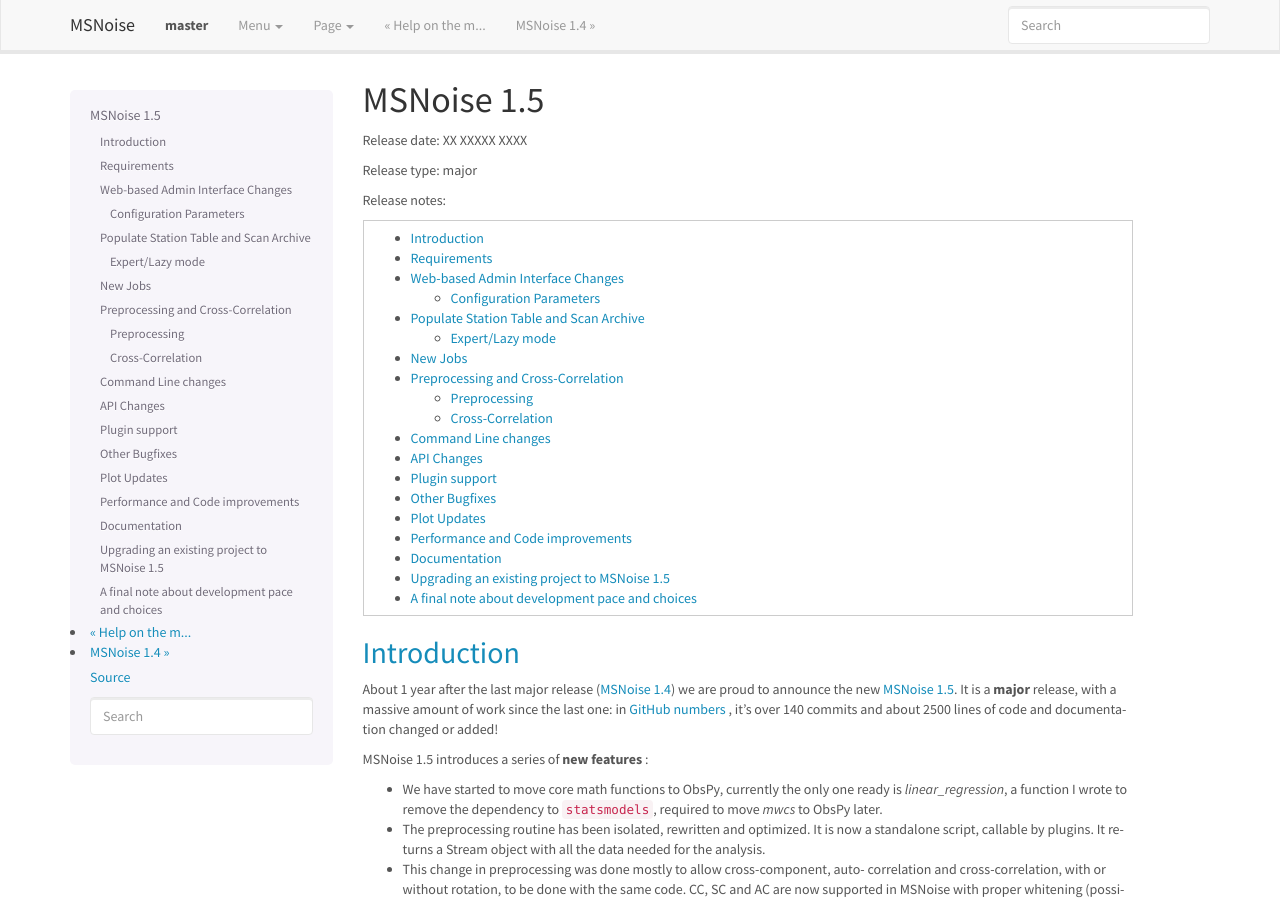
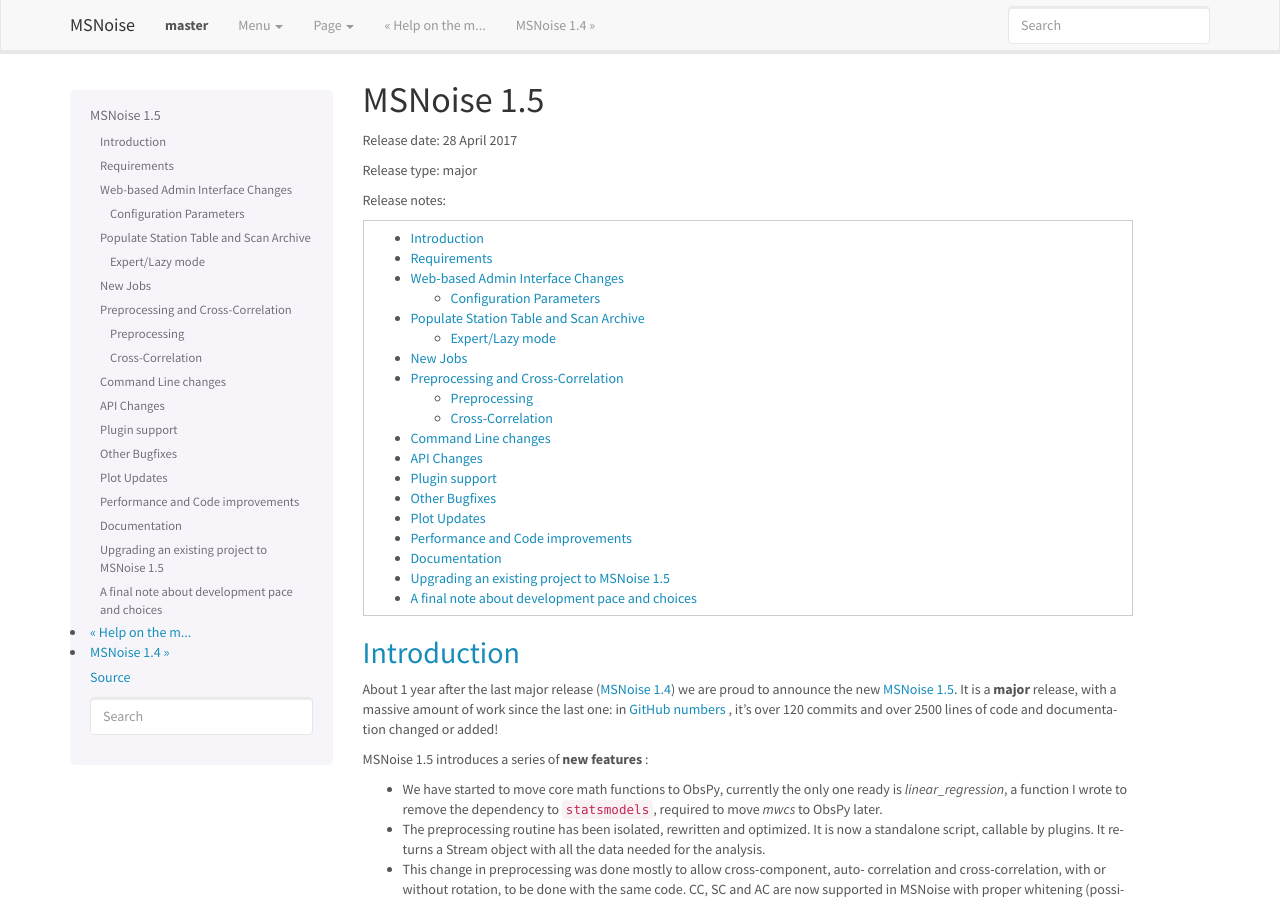
Before and after one commit to ROBelgium/MSNoise, a Sphinx documentation site: the page built from doc/releasenotes/msnoise-1.5.rst, in a window 1280 px wide and 900 px high. Built offline with Sphinx 7.4.7, drawn with Linux system fonts in a browser that asks for light colours; comment, search, counter and statistics services are not loaded.

Commit message:
preparing 1.5 + doc

```diff
--- a/doc/releasenotes/msnoise-1.5.rst
+++ b/doc/releasenotes/msnoise-1.5.rst
@@ -3,7 +3,7 @@
 MSNoise 1.5
 ===========
 
-Release date: XX XXXXX XXXX
+Release date: 28 April 2017
 
 
 Release type: major
@@ -19,8 +19,8 @@
 About 1 year after the last major release (:doc:`msnoise-1.4`) we are proud
 to announce the new :doc:`msnoise-1.5`. It is a **major** release, with a
 massive amount of work since the last one: in `GitHub numbers
-<https://github.com/ROBelgium/MSNoise/graphs/contributors?from=2016-06-02&to=2017-04-30&type=c>`_
-, it's over 140 commits and about 2500 lines of code and documentation changed
+<https://github.com/ROBelgium/MSNoise/graphs/contributors?from=2016-06-02&to=2017-04-28&type=c>`_
+, it's over 120 commits and over 2500 lines of code and documentation changed
 or added!
 
 
```
